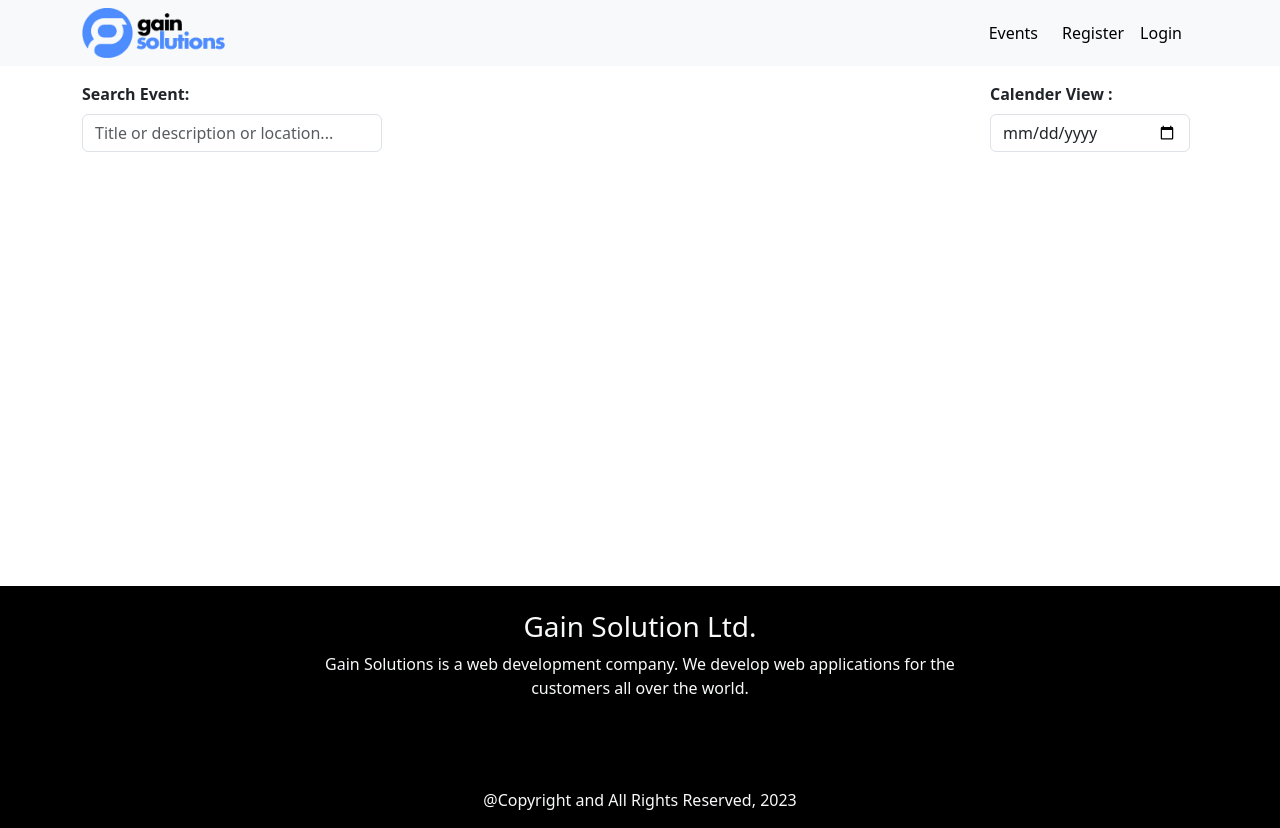
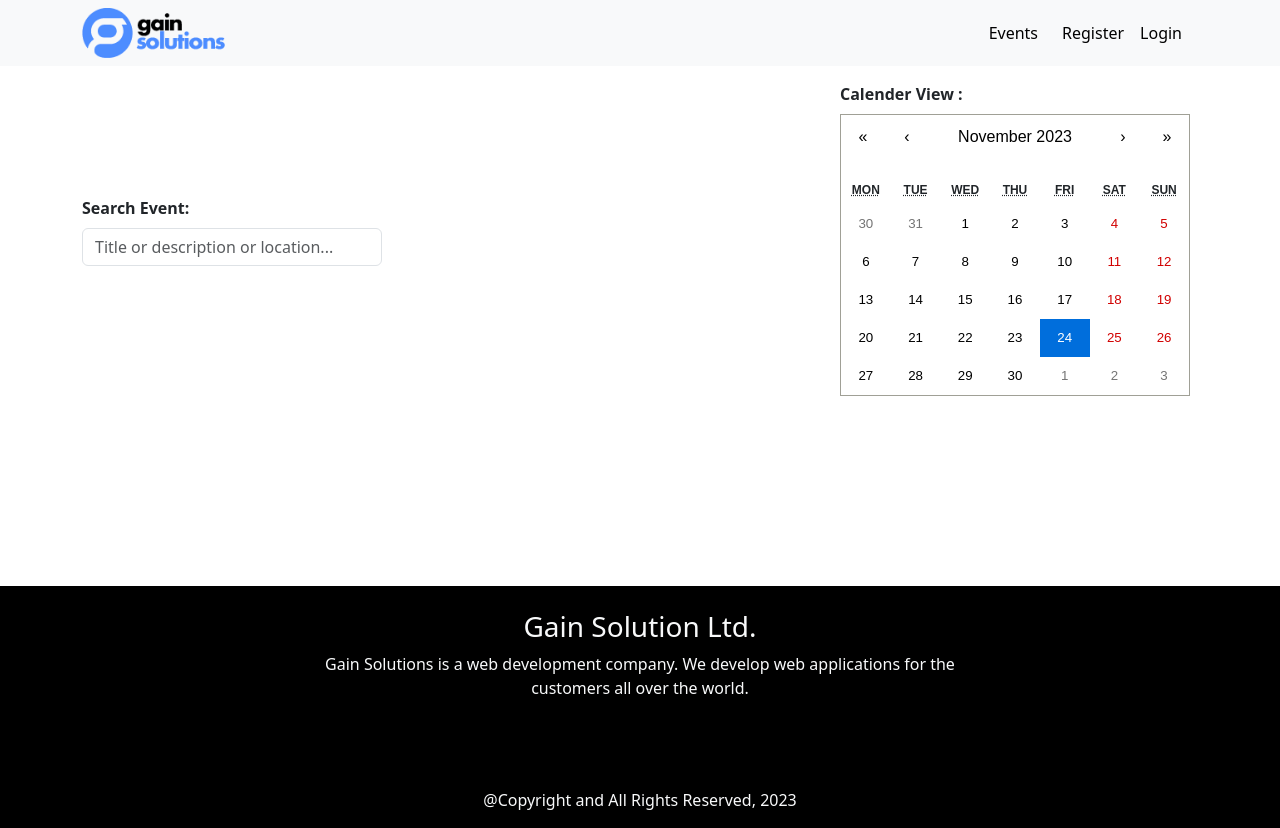
Before and after one commit to mahabur-rahman/gainsolution_task, a React (Vite) app in the folder cilent/: page / in a window 1280 px wide. Built offline with nearby package versions, Linux system fonts and the light colour scheme; no server answers; some icons are missing.

Commit message:
feat: react calender added

```diff
--- a/cilent/src/pages/events.jsx
+++ b/cilent/src/pages/events.jsx
@@ -3,6 +3,9 @@ import { Container, Row } from "react-bootstrap";
 import EventList from "../components/EventList";
 import axios from "axios";
 import { useLocation } from "react-router";
+import Calendar from "react-calendar";
+import "react-calendar/dist/Calendar.css";
+
 
 const Events = () => {
   const [events, setEvents] = useState([]);
@@ -10,6 +13,8 @@ const Events = () => {
   const [selectedDate, setSelectedDate] = useState("");
   const [currentPage, setCurrentPage] = useState(1);
   const [itemsPerPage] = useState(6);
+  const [calendarDate, setCalendarDate] = useState(new Date());
+
   const { search } = useLocation();
 
   useEffect(() => {
@@ -33,6 +38,15 @@ const Events = () => {
 
   const handleClearDate = () => {
     setSelectedDate("");
+  };
+
+  const handleCalendarChange = (date) => {
+    setCalendarDate(date);
+    const formattedDate = `${date.getFullYear()}-${
+      date.getMonth() + 1
+    }-${date.getDate()}`;
+    setSelectedDate(formattedDate);
+    setCurrentPage(1);
   };
 
   const filteredEventsByQuery = events.filter(
@@ -69,7 +83,7 @@ const Events = () => {
     <>
       <Container>
         <div className="d-flex align-items-center justify-content-between">
-          <div className="mt-3">
+          <div>
             <label htmlFor="search" className="fw-semibold mb-2">
               Search Event:
             </label>
@@ -87,13 +101,18 @@ const Events = () => {
               Calender View :
             </label>
             <div className="d-flex align-items-center">
-              <input
+              {/* <input
                 type="date"
                 placeholder="Search.."
                 className="form-control me-2"
                 style={{ width: "200px" }}
                 value={selectedDate}
                 onChange={(e) => setSelectedDate(e.target.value)}
+              /> */}
+               <Calendar
+                onChange={handleCalendarChange}
+                value={calendarDate}
+                className="me-2"
               />
               {selectedDate && (
                 <button
@@ -107,7 +126,7 @@ const Events = () => {
           </div>
         </div>
       </Container>
-      <section className="my-3 py-5 w-full">
+      <section className="w-full">
         <Container className="mx-auto">
           <Row>
             <EventList events={currentEvents} />
```
